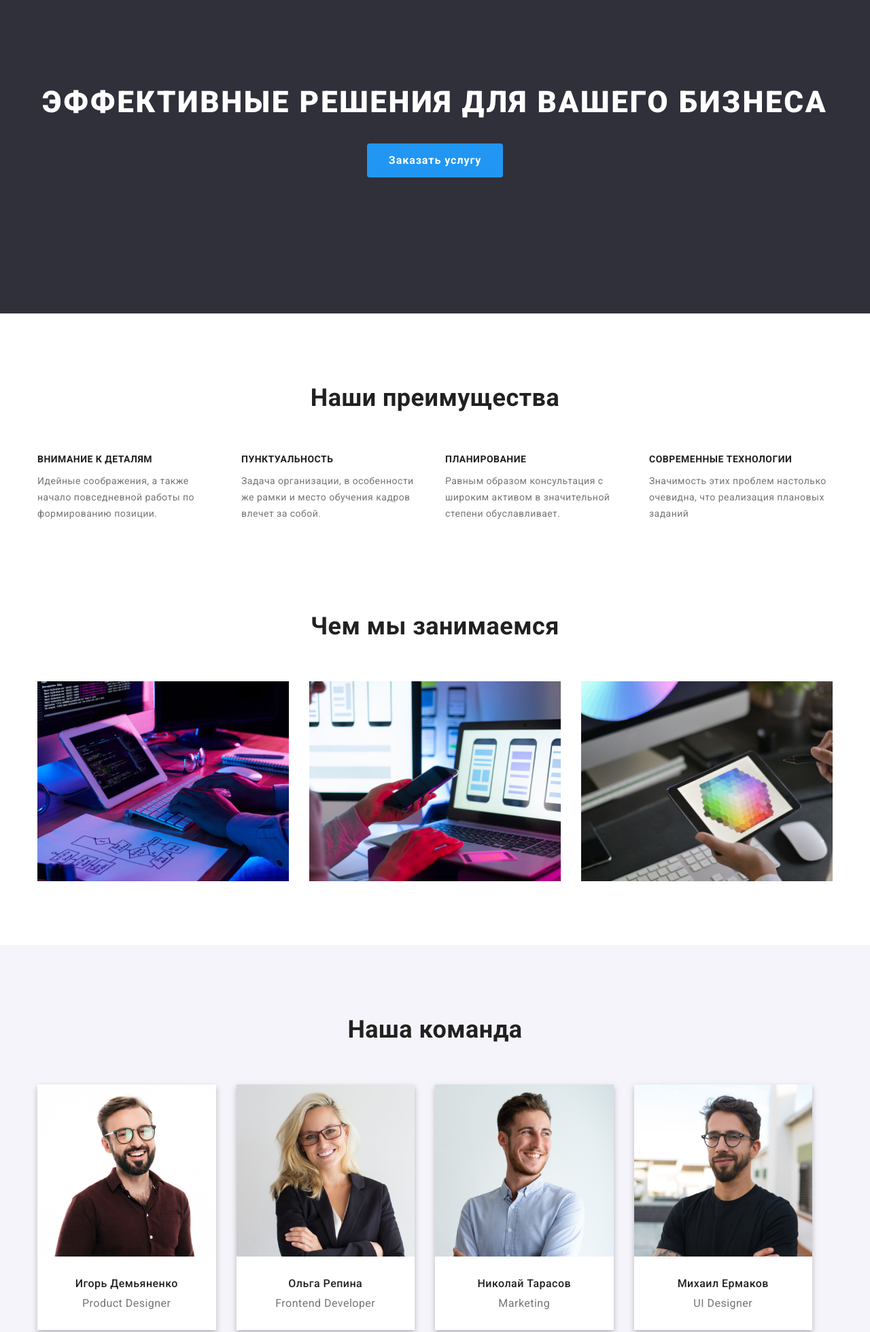
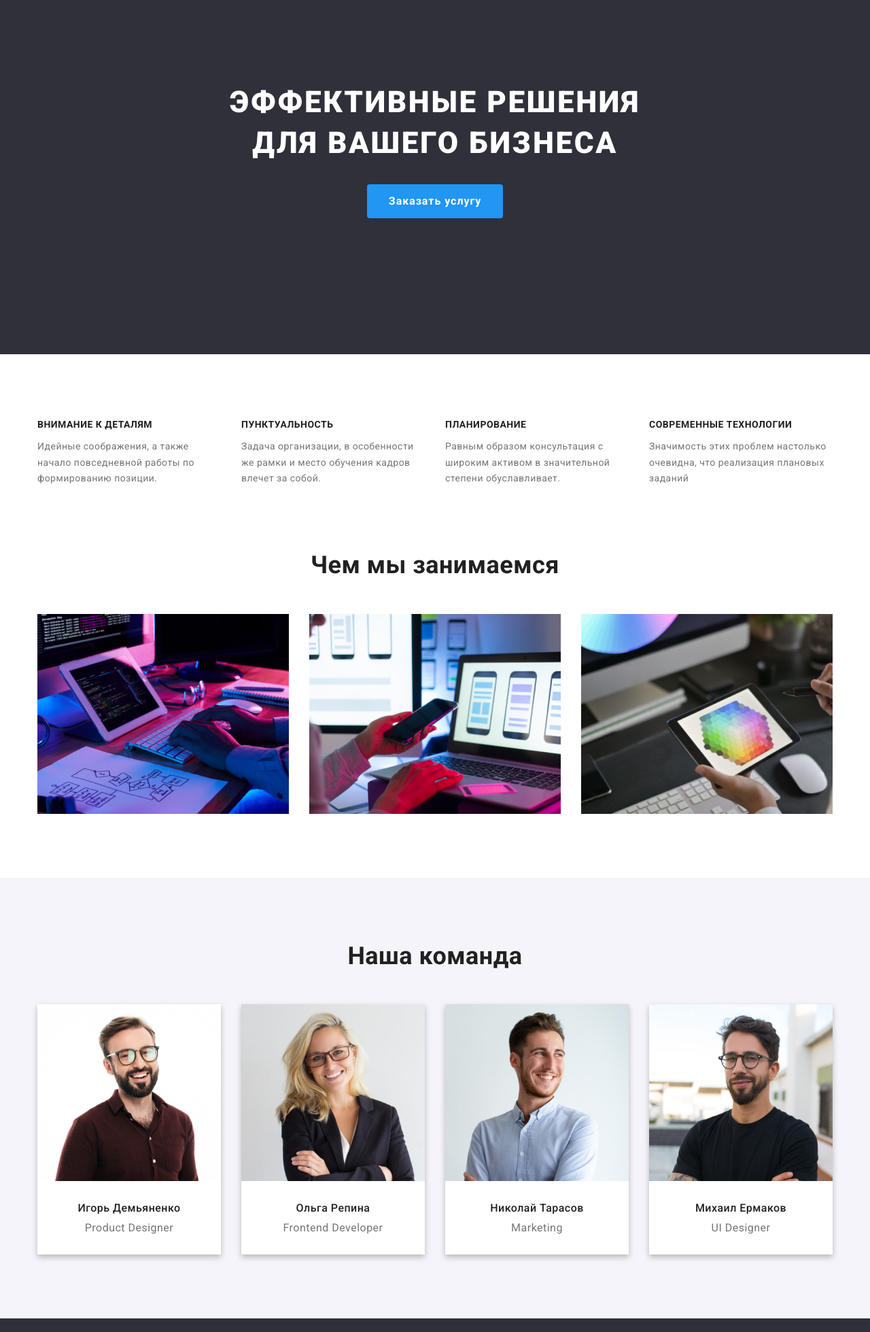
Before and after one commit to Nikolay-Akymenko/goit-markup-hw-03, a plain HTML site: page index.html in a window 1280 px wide. Shown: the part 160-2119 px from the top of the page at 68% size. Drawn offline with nearby package versions, Linux system fonts and the light colour scheme.

Commit message:
Работа над  ошибками

```diff
--- a/css/styles.css
+++ b/css/styles.css
@@ -40,6 +40,9 @@ img {
 .section {
     padding-top: 94px;
     padding-bottom: 94px;
+}
+.container .hidden {
+    display: none;
 }
 
 
@@ -135,20 +138,27 @@ img {
 
     padding-top: 200px;
     padding-bottom: 200px;
+
 }
 
 
 
 .hero-title {
+    margin: auto;
+    width: 696px;
+    text-align: center;
     margin-top: 0;
     margin-bottom: 30px;
     color: #FFFFFF;
+
+
     font-weight: 900;
     font-size: 44px;
     line-height: 1.36;
-    /* text-align: center; */
     letter-spacing: 0.06em;
     text-transform: uppercase;
+
+
 }
 
 /* Button */
@@ -201,7 +211,7 @@ img {
     color: var(--title-text-color);
     font-weight: 700;
     font-size: 36px;
-    line-height: 1.7;
+    line-height: 1.17;
     text-align: center;
 
     margin-top: 0px;
@@ -221,8 +231,6 @@ img {
     font-size: 14px;
     line-height: 1.71;
     width: 270px;
-    height: 101px;
-
 }
 
 /* Work (Чем мы занимаемся) */
@@ -257,36 +265,43 @@ img {
 .team-list{
     list-style: none;
     display: flex;
-    margin-right: 30px;
 }
 .team-list .item {
+
     margin-right: 30px;
     background-color: #ffffff;
     filter: drop-shadow(0px 4px 4px rgba(0, 0, 0, 0.25));
 }
-
 .team-list .item:nth-child(4n){
     margin-right: 0;
+}
+.team-description {
+    padding-top: 30px;
+    padding-bottom: 30px;
+
 }
 .team-list .imeges {
 
 }
 .team-name {
-    padding-top: 30px;
-    padding-bottom: 10px;
+    /* padding-top: 30px;
+    padding-bottom: 10px; */
 
     color: var(--title-text-color);
     font-weight: 500;
     font-size: 16px;
     line-height: 1.19;
+
     text-align: center;
+    padding-bottom: 10px;
+
 }
 .team-text {
     font-size: 16px;
     line-height: 1.19;
     text-align: center;
 
-    padding-bottom: 30px;
+    /* padding-bottom: 30px; */
 }
 /* Footer */
 
@@ -330,15 +345,18 @@ img {
 /* Button */
 
 .list-filter {
+    display: flex;
+    margin-bottom: 50px;
 
-    display: flex;
     align-items: center;
     justify-content: center;
     list-style: none;
+
+
 }
 .list-filter .item {
     margin-right: 8px;
-    padding-bottom: 50px;
+
 }
 .list-filter .item:nth-child(5n){
     margin-right: 0;
@@ -380,8 +398,9 @@ img {
     margin-bottom: 30px;
 
     display: block;
+}
+.gallery .items:hover {
     box-shadow: 0px 4px 4px rgba(0, 0, 0, 0.25);
-
 }
 
 .items .gallery-link{
--- a/index.html
+++ b/index.html
@@ -52,7 +52,7 @@
         <!--Особенности-->
         <section class="section-feature section">
             <div class="container">
-            <h2 class="section-title">Наши преимущества</h2><!--скрытый заголовок-->
+            <h2 class="section-title hidden">Наши преимущества</h2><!--скрытый заголовок-->
             <ul class="feature-list">
                 <li class="item">
                     <h3 class="title">Внимание к деталям</h3>
@@ -97,25 +97,31 @@
             <ul class="team-list">
                 <li class="item">
                     <img class="imeges" src="./images/teamcard/img1.jpg" alt="Product Designer" width="270" height="260">
-                    <div class="imeges-discription">
+                    <div class="team-description">
                     <p class="team-name">Игорь Демьяненко</p>
                     <p class="team-text">Product Designer</p>
                     </div>
                 </li>
                 <li class="item">
                     <img class="imeges" src="./images/teamcard/img2.jpg" alt="Frontend Developer" width="270" height="260">
+                    <div class="team-description">
                     <p class="team-name">Ольга Репина</p>
                     <p class="team-text">Frontend Developer</p>
+                    </div>
                 </li>
                 <li class="item">
                     <img class="imeges" src="./images/teamcard/img3.jpg" alt="Marketing" width="270" height="260">
+                    <div class="team-description">
                     <p class="team-name">Николай Тарасов</p>
                     <p class="team-text">Marketing</p>
+                    </div>
                 </li>
                 <li class="item">
                     <img class="imeges" src="./images/teamcard/img4.jpg" alt="UI Designer" width="270" height="260">
+                    <div class="team-description">
                     <p class="team-name">Михаил Ермаков</p>
                     <p class="team-text">UI Designer</p>
+                    </div>
                 </li>
             </ul>
             </div>
```
Also changed, not shown: portfolio.html (+1 -1 lines).
